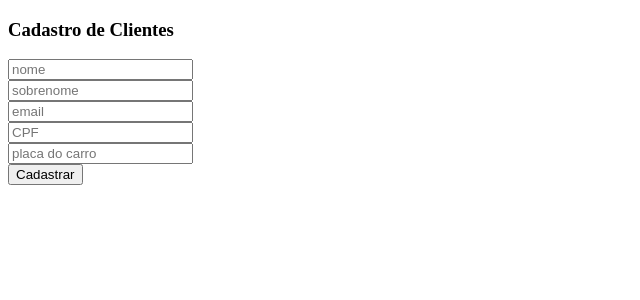
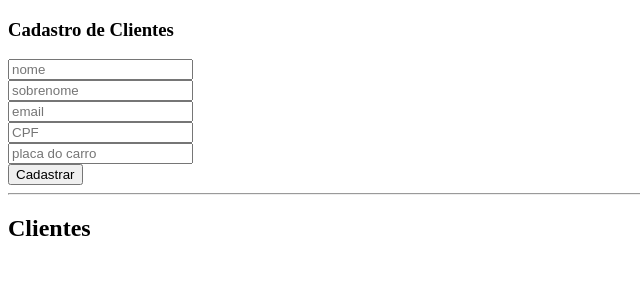
Before and after one commit to GuilhermeCesar029/cadastro-Oficina-Vue.js, a Vue app: page / in a window 1280 px wide. Shown: the top 300 px of the page, without its empty margins (0-640 px from the left). Built offline with nearby package versions, Linux system fonts and the light colour scheme.

Commit message:
estrutura de repetição v-for

```diff
--- a/src/App.vue
+++ b/src/App.vue
@@ -7,11 +7,16 @@
     <input type="number" placeholder="CPF" v-model="cpfField"><br>
     <input type="text" placeholder="placa do carro" v-model="placaField"><br>
     <button @click="cadastrarUsuario">Cadastrar</button>
+    <hr>
+                                      <!--key para identificar um cliente do outro-->
+    <div v-for="cliente in clientes" :key="cliente.id">
+      <Oficina :cliente="cliente"/>
+    </div>
   </div>
 </template>
 
 <script>
-  //import Oficina from './components/Oficina'
+  import Oficina from './components/Oficina'
 
 export default {
   name: 'App',
@@ -34,9 +39,9 @@ export default {
       ]
     }
   },
-  /*components: {
+  components: {
     Oficina
-  }*/
+  },
   methods: {
     cadastrarUsuario: function(){
       this.clientes.push({
```
